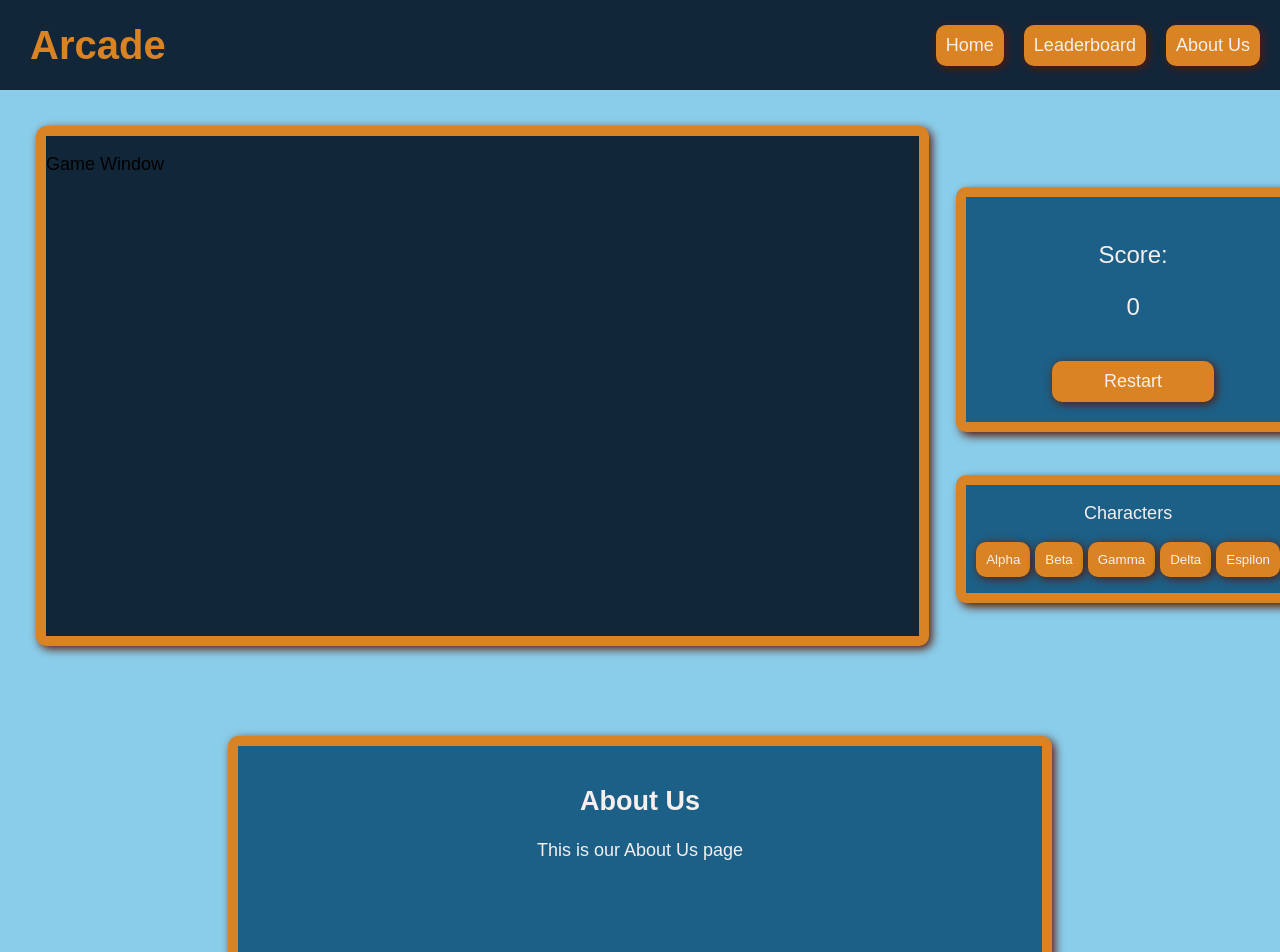
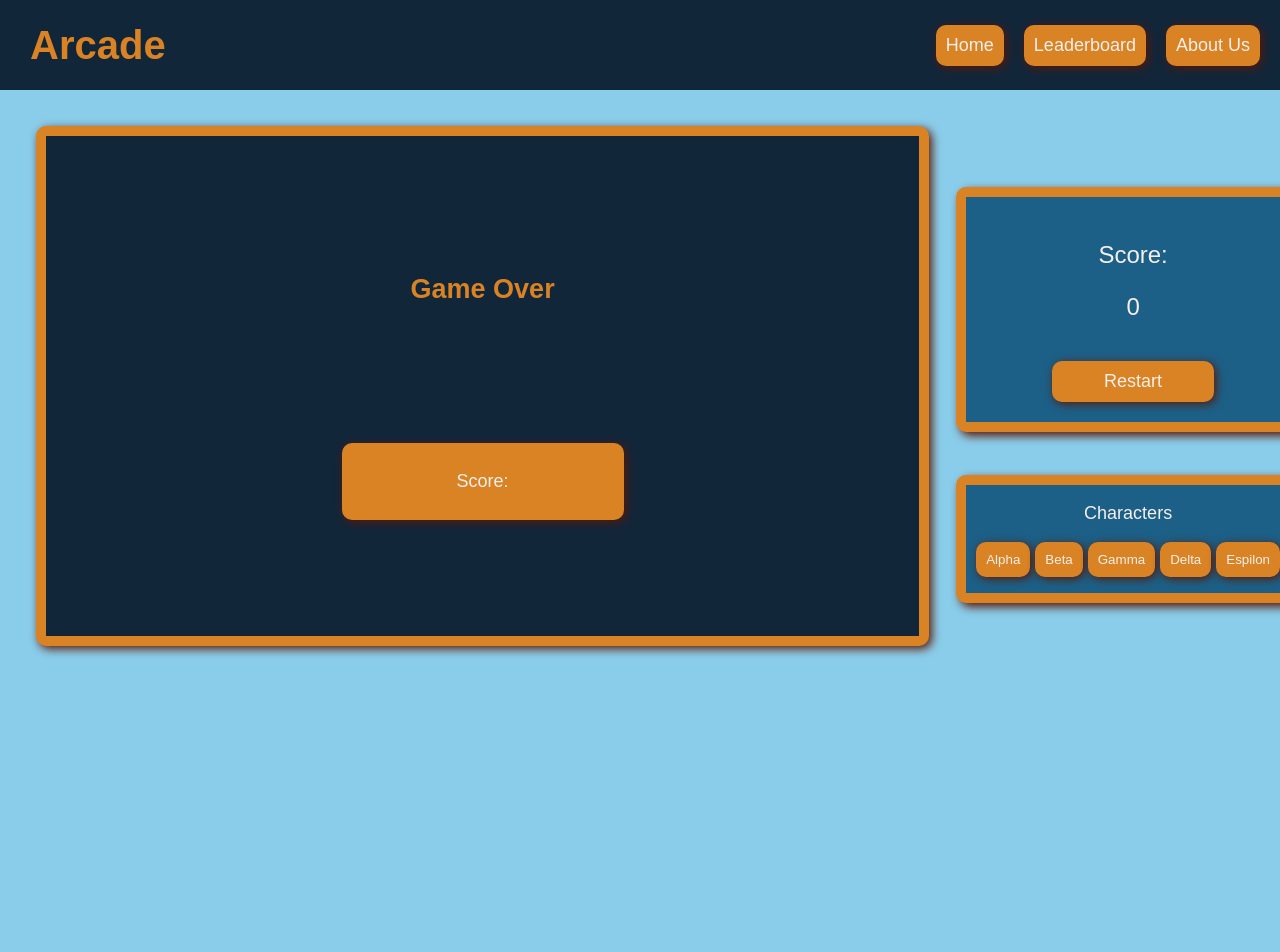
Before and after one commit to kayjinyi/star-arcade, a React (Create React App) app: page / in a window 1280 px wide. Shown: the top 952 px of the page. After the commit the page ends 800 px from the top, so only its background shows below. Built offline with nearby package versions, Linux system fonts and the light colour scheme.

Commit message:
routing and game over finished

```diff
--- a/package.json
+++ b/package.json
@@ -8,6 +8,7 @@
     "@testing-library/user-event": "^13.5.0",
     "react": "^18.1.0",
     "react-dom": "^18.1.0",
+    "react-router-dom": "^6.3.0",
     "react-scripts": "5.0.1",
     "web-vitals": "^2.1.4"
   },
--- a/src/App.js
+++ b/src/App.js
@@ -1,17 +1,23 @@
 import './style/App.css';
 import Navigation from './components/Navigation';
-import PageContainer from './components/PageContainer';
 import About from './components/pages/About';
 import Leaderboard from './components/pages/Leaderboard';
 import Home from './components/pages/Home';
+import {BrowserRouter, Routes, Route} from 'react-router-dom'
+
 
 function App() {
   return (
     <div className="App">
-      <Navigation/>
-      <Home/>
-      <About/>
-      <Leaderboard/>
+      <BrowserRouter>
+          <Navigation />
+        <Routes>
+          <Route path="/" element={<Home />} />
+          <Route path="/about" element={<About />} />
+          <Route path="/leaderboard" element={<Leaderboard />} />
+        </Routes>
+      </BrowserRouter>
+
     </div>
   );
 }
--- /dev/null
+++ b/src/components/Gameover.js
@@ -0,0 +1,16 @@
+import React from "react";
+import '../style/Gameover.css'
+
+function Gameover() {
+
+    return (
+        <section className="Gameover">
+            <h2>Game Over</h2>
+            <div className="Result">
+                <p>Score: </p>
+            </div>
+        </section>
+    )
+}
+
+export default Gameover
--- a/src/components/Navigation.js
+++ b/src/components/Navigation.js
@@ -1,5 +1,6 @@
 import React from "react";
 import '../style/Navigation.css'
+import { Link } from "react-router-dom";
 
 function Navigation() {
 
@@ -7,9 +8,9 @@ function Navigation() {
         <nav className="Navigation">
             <h1>Arcade</h1>
             <ul>
-                <li><a href="/">Home</a></li>
-                <li><a href="/leaderboard">Leaderboard</a></li>
-                <li><a href="/about">About Us</a></li>
+                <li><Link to="/">Home</Link></li>
+                <li><Link to="/leaderboard">Leaderboard</Link></li>
+                <li><Link to="/about">About Us</Link></li>
             </ul>
         </nav>
     )
--- a/src/components/PageContainer.js
+++ b/src/components/PageContainer.js
@@ -3,9 +3,24 @@ import '../style/PageContainer.css'
 import CharacterSelect from "./CharacterSelect";
 import Game from "./Game";
 import Score from "./Score";
+import Gameover from "./Gameover";
 
 function PageContainer() {
 
+    const gameRunning = 'over'
+
+    if (gameRunning === 'over') {
+        return (
+            <section className="PageContainer">
+                <Gameover />
+                <div className="Menu">
+                    <Score />
+                    <CharacterSelect />
+                </div>
+            </section>
+        )
+
+    } else {
         return (
             <section className="PageContainer">
                 <Game/>
@@ -17,4 +32,6 @@ function PageContainer() {
         )
     }
 
+}
+
 export default PageContainer;
--- a/src/components/pages/About.js
+++ b/src/components/pages/About.js
@@ -6,7 +6,17 @@ function About() {
     return (
         <section className="About">
             <h2>About Us</h2>
-            <p>This is our About Us page</p>
+            <p>We hope you enjoyed our game! This app was developed by:</p>
+            <div className="Credits">
+                <p>Ester E. Kim</p>
+                <p>Minhkhoi Nguyen</p>
+                <p>Nolan Frame</p>
+                <p>Surbhi Arora</p>
+                <p>Yi Jin</p>
+            </div>
+            <div className="Avatars">
+
+            </div>
         </section>
     )
 }
--- a/src/components/pages/Home.js
+++ b/src/components/pages/Home.js
@@ -3,9 +3,8 @@ import PageContainer from '../PageContainer';
 
 function Home() {
 
-    return (
-        <PageContainer/>
-    )
+    return <PageContainer/>
+
 }
 
 export default Home;
--- a/src/style/About.css
+++ b/src/style/About.css
@@ -16,6 +16,20 @@
     padding: 1em;
 }
 
+.About .Credits {
+    display: flex;
+    flex-direction: row;
+    justify-content: space-evenly;
+    align-items: flex-end;
+}
+
+.About .Avatars {
+    display: flex;
+    flex-direction: row;
+    justify-content: space-evenly;
+    align-items: flex-end;
+}
+
 .About h2 {
 
 }
--- a/src/style/Game.css
+++ b/src/style/Game.css
@@ -9,4 +9,7 @@
     min-height: 500px;
     margin-left: 2em;
     margin-top: 1em;
+
+    text-align: center;
+    color: var(--whiteaccent);
 }
--- /dev/null
+++ b/src/style/Gameover.css
@@ -0,0 +1,33 @@
+.Gameover {
+    background-color: var(--darkmain);
+    border: 10px solid var(--lightaccent);
+    border-radius: 10px;
+    box-shadow: 3px 3px 10px 0 var(--darkaccent);
+    width: 70%;
+    min-width: 500px;
+    height: 60vh;
+    min-height: 500px;
+    margin-left: 2em;
+    margin-top: 1em;
+    display: flex;
+    flex-direction: column;
+    justify-content: space-evenly;
+    align-items: center;
+}
+
+.Gameover h2 {
+    color: var(--lightaccent);
+
+}
+
+.Gameover .Result {
+    background-color: var(--lightaccent);
+    border: 5px solid var(--lightaccent);
+    border-radius: 10px;
+    box-shadow: 2px 2px 10px 0 var(--darkaccent);
+    padding: 5px;
+    color: var(--whiteaccent);
+    background-color: var(--lightaccent);
+    width: 30%;
+    text-align: center;
+}
```
Also changed, not shown: src/Routing.js (added, +21 -0 lines), 5 other files (tests, documents, lock files or other folders). Lines whose indentation alone changed are shown as unchanged.
